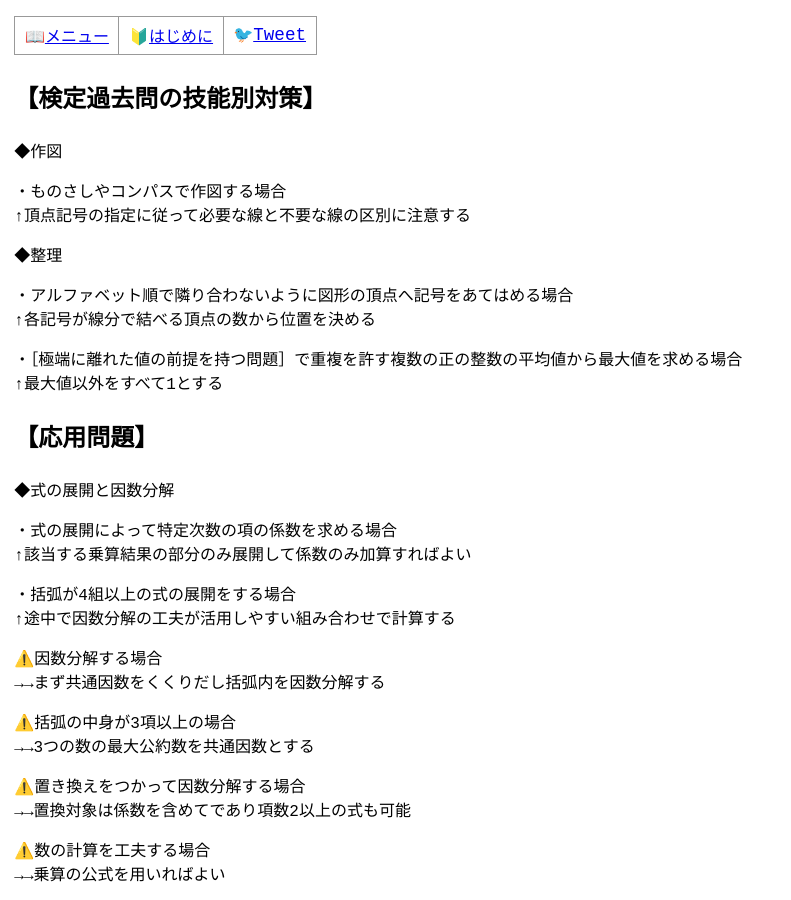
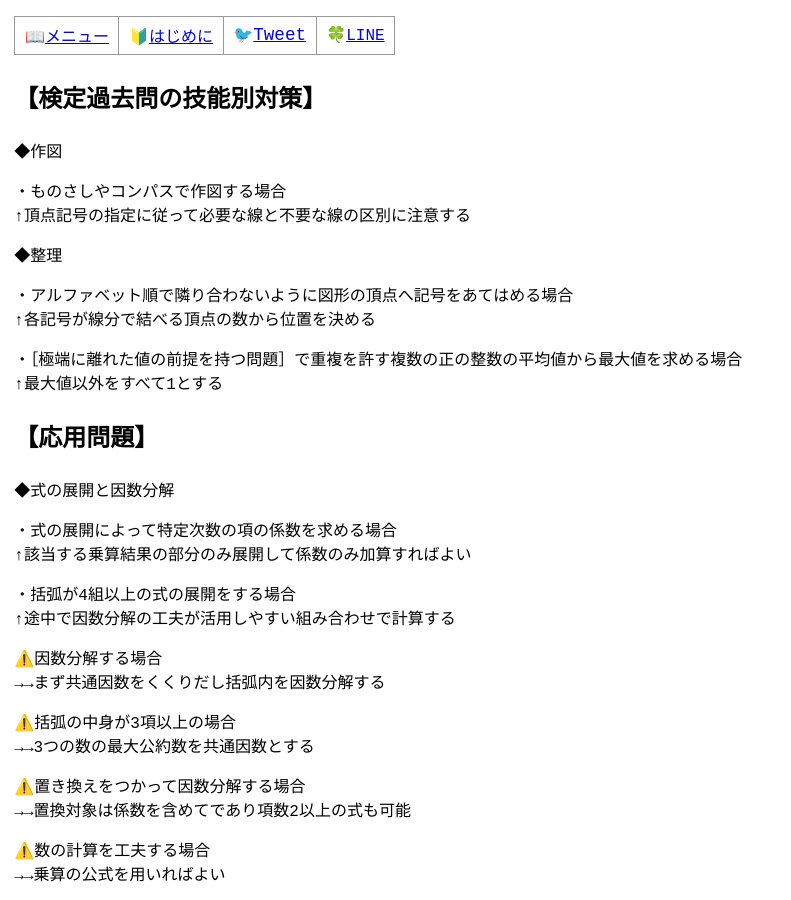
Before and after one commit to zoldof/algo-notes-ci, a Jekyll site: the page built from docs/dist/chu3-2/index.md, in a window 1280 px wide and 900 px high. Shown: the whole window, without its empty margins (0-791 px from the left). Built offline with Jekyll 4.4.1, drawn with Linux system fonts in a browser that asks for light colours.

Commit message:
Update intro.md

```diff
--- a/docs/_includes/intro.md
+++ b/docs/_includes/intro.md
@@ -1 +1 @@
-|📖[メニュー](https://zoldof.com/)|🔰[はじめに](https://zoldof.github.io/algo-notes-ci/?dname=hajime)|🐦[Tweet](https://twitter.com/share){: .twitter-share-button data-text="このページが役に立ちました！" data-url="{{ full_url }}" data-via="zoldof21941793" data-hashtags="アルゴリズム,数学,学び直し" data-show-count="false" }|
+|📖[メニュー](https://zoldof.com/)|🔰[はじめに](https://zoldof.github.io/algo-notes-ci/?dname=hajime)|🐦[Tweet](https://twitter.com/share){: .twitter-share-button data-text="このページが役に立ちました！" data-url="{{ full_url }}" data-via="zoldof21941793" data-hashtags="アルゴリズム,数学,学び直し" data-show-count="false" }|🍀[LINE](https://social-plugins.line.me/lineit/share?url={{ full_url }}")|
```
